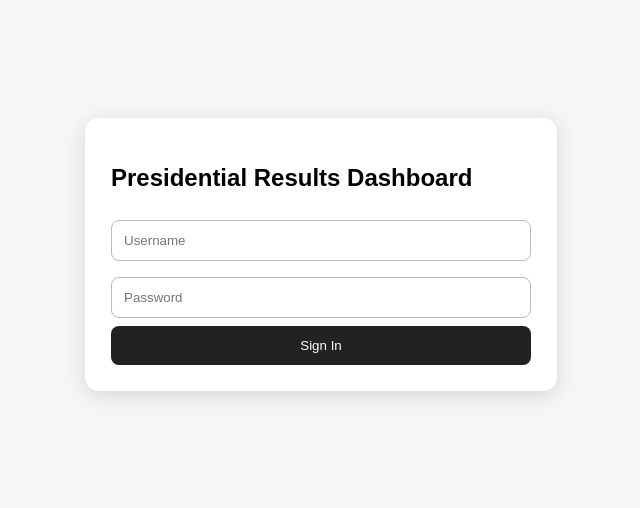
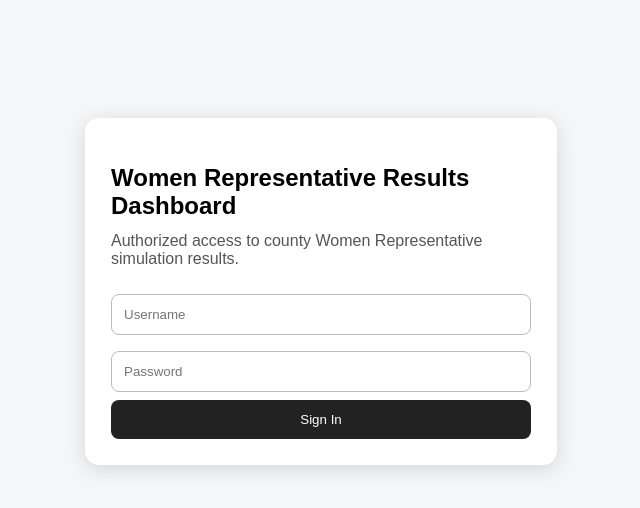
Before and after one commit to otibarny-alt/women-rep-results-dashboard, a Flask app: template templates/login.html in a window 1280 px wide. Shown: the top 508 px of the page, without its empty margins (319-959 px from the left). Run offline with Flask 3, Linux system fonts and the light colour scheme; the template is opened without the code that fills it, so the values that code supplies are empty.

Commit message:
Add files via upload

```diff
--- a/templates/login.html
+++ b/templates/login.html
@@ -1,8 +1,9 @@
 <!doctype html>
 <html><head><meta charset="utf-8"><meta name="viewport" content="width=device-width,initial-scale=1">
-<title>Results Dashboard Login</title>
-<style>body{font-family:Arial;background:#f4f6f8;padding:30px}.card{max-width:420px;margin:80px auto;background:#fff;padding:26px;border-radius:14px;box-shadow:0 4px 20px #0002}input{box-sizing:border-box;width:100%;padding:12px;margin:8px 0;border:1px solid #bbb;border-radius:8px}button{width:100%;padding:12px;background:#222;color:#fff;border:0;border-radius:8px}.msg{background:#fdecec;padding:10px;border-radius:7px}</style></head>
-<body><div class="card"><h2>Presidential Results Dashboard</h2>
+<title>Women Representative Results Dashboard Login</title>
+<style>body{font-family:Arial;background:#f4f6f8;padding:30px}.card{max-width:420px;margin:80px auto;background:#fff;padding:26px;border-radius:14px;box-shadow:0 4px 20px #0002}.subtitle{color:#555;margin-top:-8px;margin-bottom:18px}input{box-sizing:border-box;width:100%;padding:12px;margin:8px 0;border:1px solid #bbb;border-radius:8px}button{width:100%;padding:12px;background:#222;color:#fff;border:0;border-radius:8px}.msg{background:#fdecec;padding:10px;border-radius:7px}</style></head>
+<body><div class="card"><h2>Women Representative Results Dashboard</h2>
+<p class="subtitle">Authorized access to county Women Representative simulation results.</p>
 {% with messages=get_flashed_messages(with_categories=true) %}{% for c,m in messages %}<div class="msg">{{m}}</div>{% endfor %}{% endwith %}
 <form method="post"><input name="username" placeholder="Username" required><input name="password" type="password" placeholder="Password" required><button>Sign In</button></form>
 </div></body></html>
```
Also changed, not shown: README_V8_RELEVANT_LOGIN_SCREEN.txt (added).
